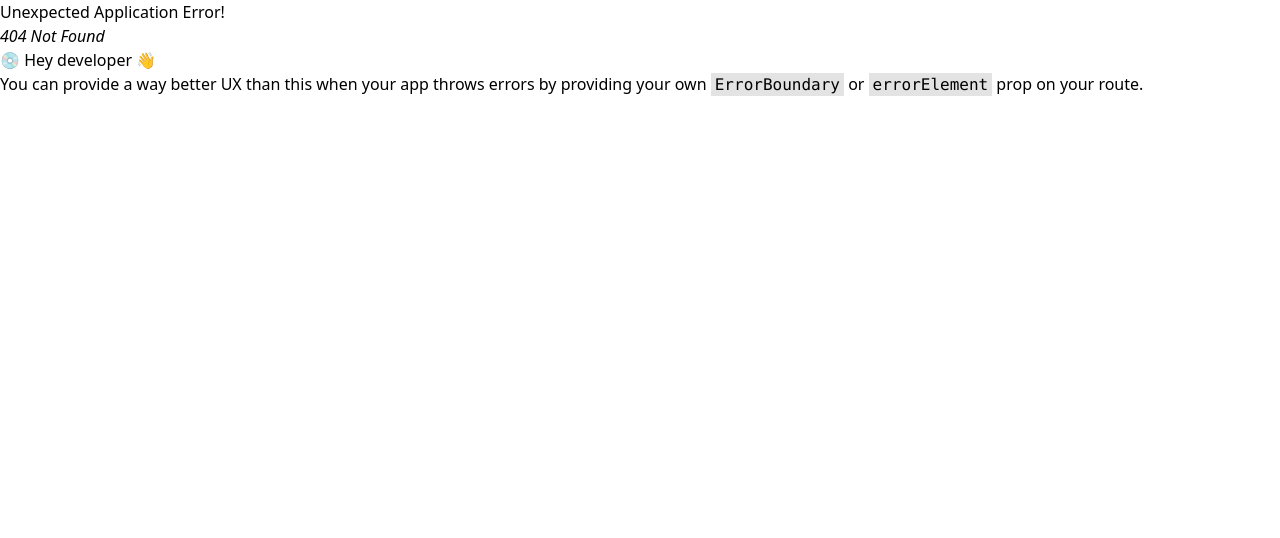
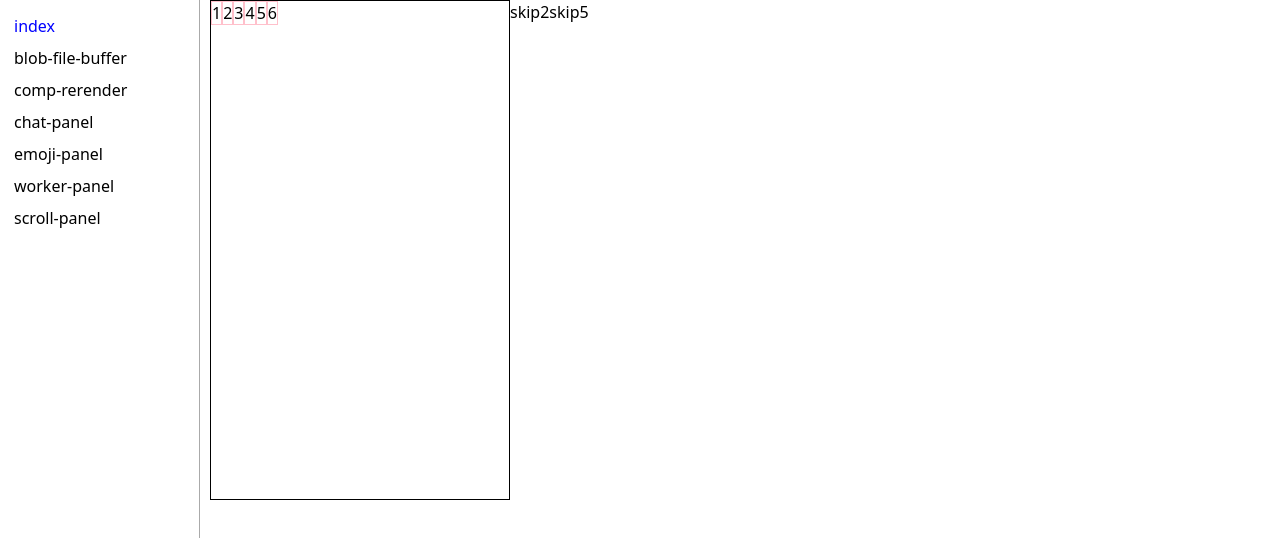
Before and after one commit to marvin-season/FrontendEden, a React (Vite) app in the folder packages/react-front-research/: page /scroll-panel in a window 1280 px wide. Before the commit this address had no page. Shown: the top 538 px of the page. Built offline with nearby package versions, Linux system fonts and the light colour scheme.

Commit message:
scroll test

```diff
--- /dev/null
+++ b/packages/react-front-research/src/pages/ScrollPanel/index.css
@@ -0,0 +1,14 @@
+.container {
+    height: 500px;
+    width: 300px;
+    overflow: auto;
+    border: 1px solid black;
+}
+
+.page {
+    height: 700px;
+}
+
+.item {
+    border: 1px solid pink;
+}
--- /dev/null
+++ b/packages/react-front-research/src/pages/ScrollPanel/index.tsx
@@ -0,0 +1,52 @@
+import './index.css'
+
+const ScrollPanel = () => {
+    return <div className={'flex'}>
+        <div className={'container'}>
+            <div>
+                <div className={'page1'}>
+                    <span className="item" id="item1">1</span>
+                    <span className="item" id="item2">2</span>
+                    <span className="item" id="item3">3</span>
+                    <span className="item" id="item4">4</span>
+                    <span className="item" id="item5">5</span>
+                    <span className="item" id="item6">6</span>
+                    <div className={'page'}></div>
+                </div>
+            </div>
+            <div>
+
+                <div className={'page2'}>
+                    <span className="item" id="item1">1</span>
+                    <span className="item" id="item2">2</span>
+                    <span className="item" id="item3">3</span>
+                    <span className="item" id="item4">4</span>
+                    <span className="item" id="item5">5</span>
+                    <span className="item" id="item6">6</span>
+                    <div className={'page'}></div>
+                </div>
+            </div>
+
+        </div>
+        <div>
+            <button onClick={() => {
+                const target = document.querySelector('.page1>#item2');
+                target.scrollIntoView({
+                    behavior: 'smooth',
+                    block: 'center'
+                })
+            }}>skip2
+            </button>
+            <button onClick={() => {
+                const target = document.querySelector('.page2>#item5');
+                target.scrollIntoView({
+                    behavior: 'smooth',
+                    block: 'center'
+                })
+            }}>skip5
+            </button>
+
+        </div>
+    </div>
+}
+export default ScrollPanel
--- a/packages/react-front-research/src/router/routes.tsx
+++ b/packages/react-front-research/src/router/routes.tsx
@@ -7,6 +7,7 @@ import CompReRender from "@/pages/CompReRender";
 import ChatPanel from "@/pages/ChatPanel";
 import EmojiPanel from "@/pages/EmojiPanel";
 import {WorkerPanel} from "@/pages/WorkerPanel";
+import ScrollPanel from "@/pages/ScrollPanel";
 
 export const routes: RouteObject[] = [
     {
@@ -43,6 +44,11 @@ export const routes: RouteObject[] = [
                 index: true,
                 element: <WorkerPanel/>
             },
+            {
+                path: 'scroll-panel',
+                index: true,
+                element: <ScrollPanel/>
+            },
         ]
     }
 ]
```
